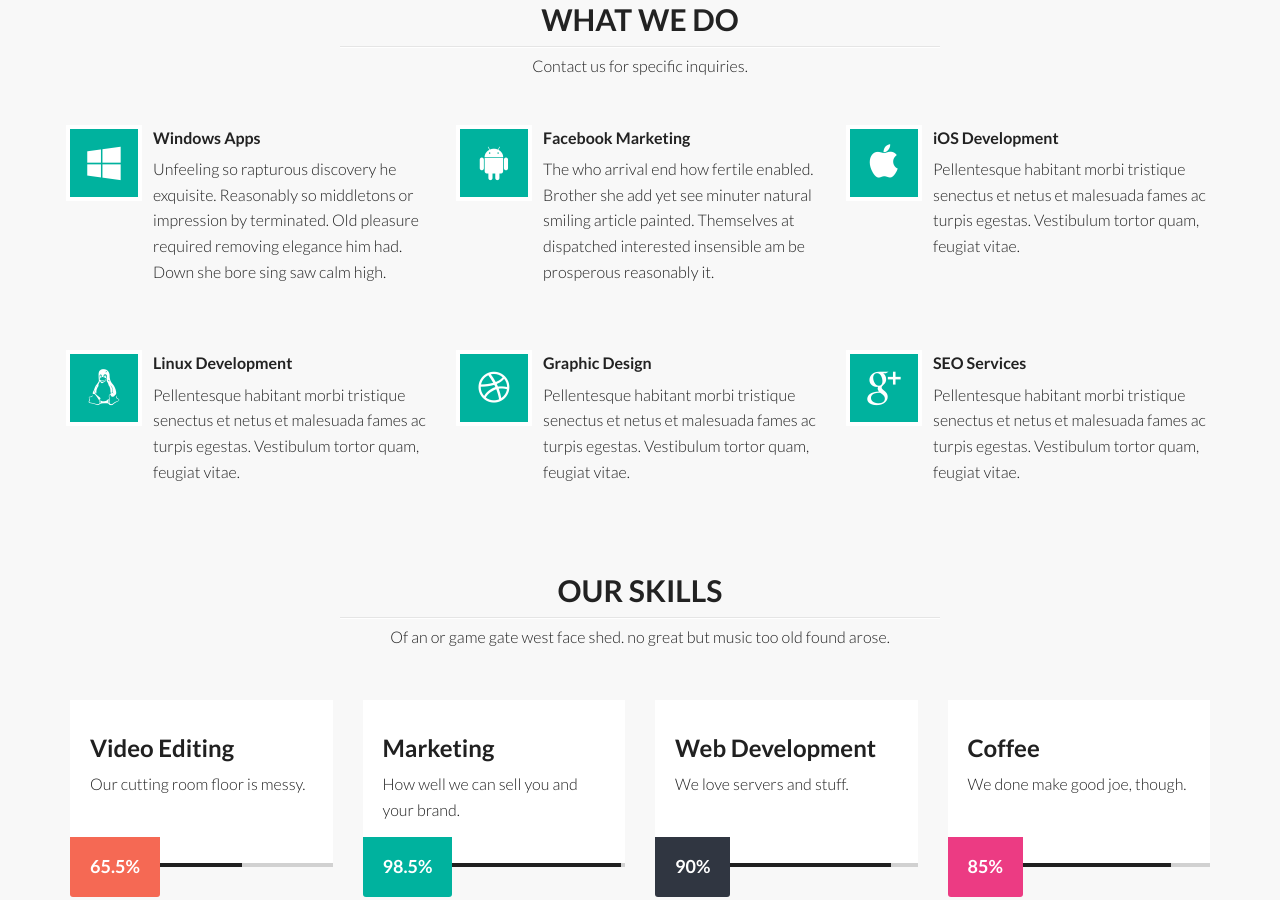
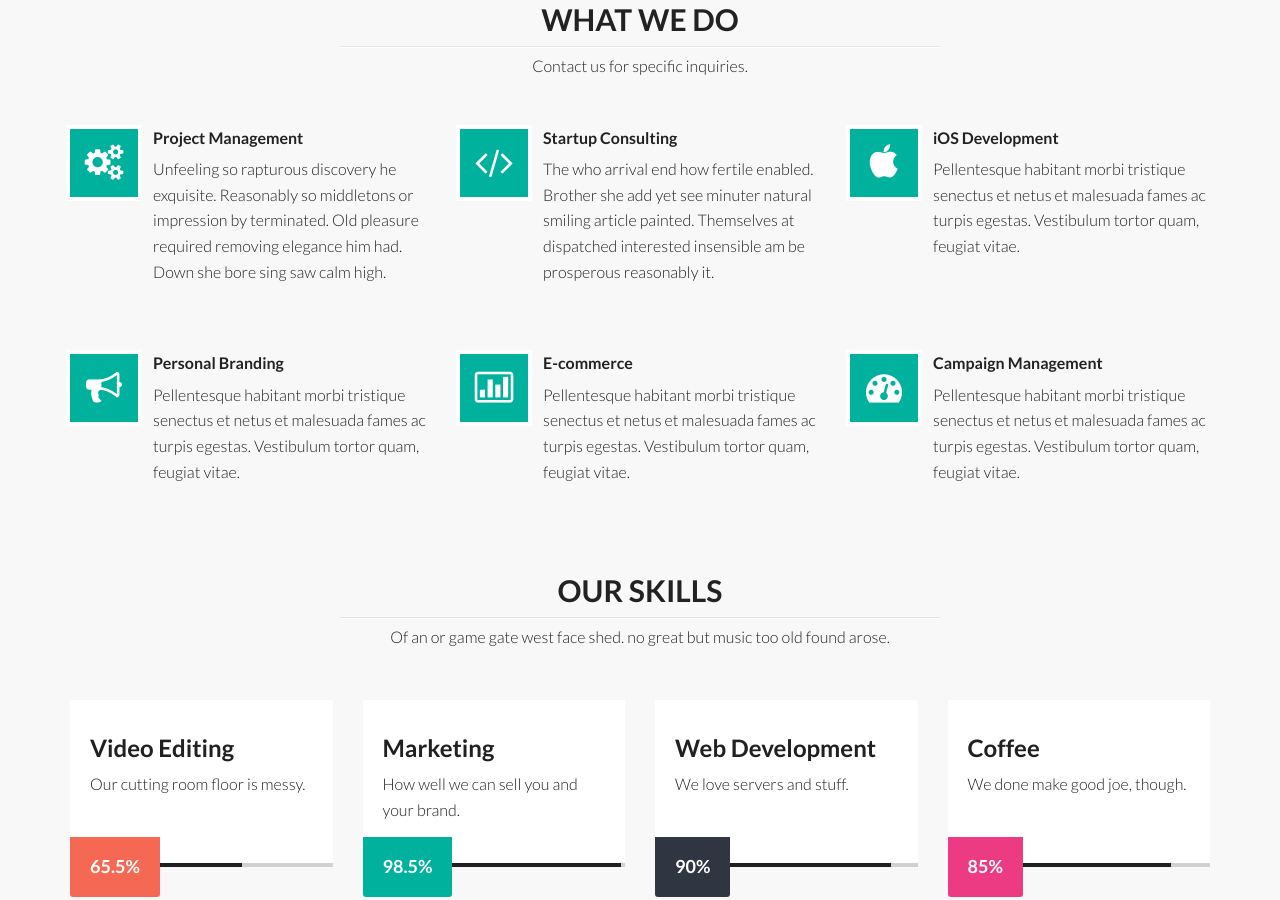
Before and after one commit to jmkr/strandstone, a plain HTML site: page index.html in a window 1280 px wide. Shown: the part 917-1817 px from the top of the page. Drawn offline with Linux system fonts and the light colour scheme; some packages are replaced by stand-ins of ours.

Commit message:
Change icons

```diff
--- a/css/style.css
+++ b/css/style.css
@@ -634,6 +634,15 @@ ul.tag-cloud li {
 
 .btn-social.btn-google-plus:hover {
   background: #dc422b;
+}
+
+.btn-social.btn-github {
+  border: 2px solid #333;
+  color: #333;
+}
+
+.btn-social.btn-github:hover {
+  background: #333;
 }
 
 .btn-social:hover {
@@ -1484,7 +1493,7 @@ img.author-box-image {
 /*  PARALLAX
 /*-----------------------------------------------------------------------------------*/
 .divider-section {
-  background-color: rgba(0,0,0,0.8);
+  background-color: rgba(0,0,0,0.5);
   position: relative;
   overflow: hidden;
   display: block;
--- a/index.html
+++ b/index.html
@@ -64,8 +64,8 @@
             </div>
             <div class="collapse navbar-collapse">
                 <ul class="nav navbar-nav navbar-right">
+                    <li><a href="#services">Services</a></li>
                     <li><a href="#about-us">About Us</a></li>
-                    <li><a href="#services">Services</a></li>
                     <li><a href="#portfolio">Portfolio</a></li>
                     <li><a href="#contact">Contact</a></li>
                 </ul>
@@ -112,10 +112,10 @@
                     <div class="col-md-4 col-sm-6">
                         <div class="service-block">
                             <div class="pull-left">
-                                <i class="fa fa-windows fa fa-md"></i>
+                                <i class="fa fa-cogs fa fa-md"></i>
                             </div>
                             <div class="media-body">
-                                <h3 class="media-heading">Windows Apps</h3>
+                                <h3 class="media-heading">Project Management</h3>
                                 <p>Unfeeling so rapturous discovery he exquisite. Reasonably so middletons or impression by terminated. Old pleasure required removing elegance him had. Down she bore sing saw calm high.</p>
                             </div>
                         </div>
@@ -123,10 +123,10 @@
                     <div class="col-md-4 col-sm-6">
                         <div class="service-block">
                             <div class="pull-left">
-                                <i class="fa fa-android fa fa-md"></i>
+                                <i class="fa fa-code fa fa-md"></i>
                             </div>
                             <div class="media-body">
-                                <h3 class="media-heading">Facebook Marketing</h3>
+                                <h3 class="media-heading">Startup Consulting</h3>
                                 <p>The who arrival end how fertile enabled. Brother she add yet see minuter natural smiling article painted. Themselves at dispatched interested insensible am be prosperous reasonably it. </p>
                             </div>
                         </div>
@@ -148,10 +148,10 @@
                     <div class="col-md-4 col-sm-6">
                         <div class="service-block">
                             <div class="pull-left">
-                                <i class="fa fa-linux fa fa-md"></i>
+                                <i class="fa fa-bullhorn fa fa-md"></i>
                             </div>
                             <div class="media-body">
-                                <h3 class="media-heading">Linux Development</h3>
+                                <h3 class="media-heading">Personal Branding</h3>
                                 <p>Pellentesque habitant morbi tristique senectus et netus et malesuada fames ac turpis egestas. Vestibulum tortor quam, feugiat vitae.</p>
                             </div>
                         </div>
@@ -159,10 +159,10 @@
                     <div class="col-md-4 col-sm-6">
                         <div class="service-block">
                             <div class="pull-left">
-                                <i class="fa fa-dribbble fa fa-md"></i>
+                                <i class="fa fa-bar-chart-o fa fa-md"></i>
                             </div>
                             <div class="media-body">
-                                <h3 class="media-heading">Graphic Design</h3>
+                                <h3 class="media-heading">E-commerce</h3>
                                 <p>Pellentesque habitant morbi tristique senectus et netus et malesuada fames ac turpis egestas. Vestibulum tortor quam, feugiat vitae.</p>
                             </div>
                         </div>
@@ -170,10 +170,10 @@
                     <div class="col-md-4 col-sm-6">
                         <div class="service-block">
                             <div class="pull-left">
-                                <i class="fa fa-google-plus fa fa-md"></i>
+                                <i class="fa fa-dashboard fa fa-md"></i>
                             </div>
                             <div class="media-body">
-                                <h3 class="media-heading">SEO Services</h3>
+                                <h3 class="media-heading">Campaign Management</h3>
                                 <p>Pellentesque habitant morbi tristique senectus et netus et malesuada fames ac turpis egestas. Vestibulum tortor quam, feugiat vitae.</p>
                             </div>
                         </div>
@@ -283,7 +283,7 @@
 	                        <div class="team-content">
 	                            <h5>John Meeker<small class="role muted">Nerd</small></h5>
 	                            <p>Morbi accumsan ipsum velit. Nam nec tellus a odio tincidunt auctor.</p>
-	                            <a class="btn btn-social btn-facebook" href="#"><i class="fa fa-facebook"></i></a> <a class="btn btn-social btn-google-plus" href="#"><i class="fa fa-google-plus"></i></a> <a class="btn btn-social btn-twitter" href="#"><i class="fa fa-twitter"></i></a> <a class="btn btn-social btn-linkedin" href="#"><i class="fa fa-linkedin"></i></a>
+	                            <a class="btn btn-social btn-facebook" href="http://facebook.com/johnmeeker"><i class="fa fa-facebook"></i></a> <a class="btn btn-social btn-github" href="http://github.com/jmkr"><i class="fa fa-github"></i></a> <a class="btn btn-social btn-twitter" href="http://twitter.com/meekr5"><i class="fa fa-twitter"></i></a> <a class="btn btn-social btn-linkedin" href="http://linkedin.com/in/johnkmeeker"><i class="fa fa-linkedin"></i></a>
 	                        </div>
 	                    </div>
 	                </div>
```
